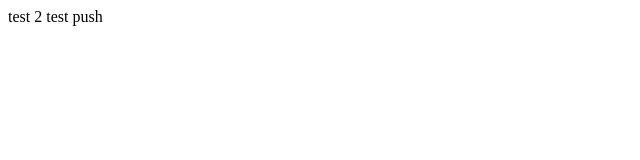
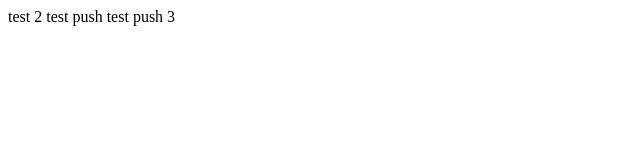
Before and after one commit to stazman/html-test-2, a plain HTML site: page index.HTML in a window 1280 px wide. Shown: the full height of the page, 0-640 px from the left. Drawn offline with Linux system fonts and the light colour scheme.

```diff
--- a/index.HTML
+++ b/index.HTML
@@ -9,5 +9,6 @@
 <body>
 	test 2
 	test push
+	test push 3
 </body>
 </html>
```
